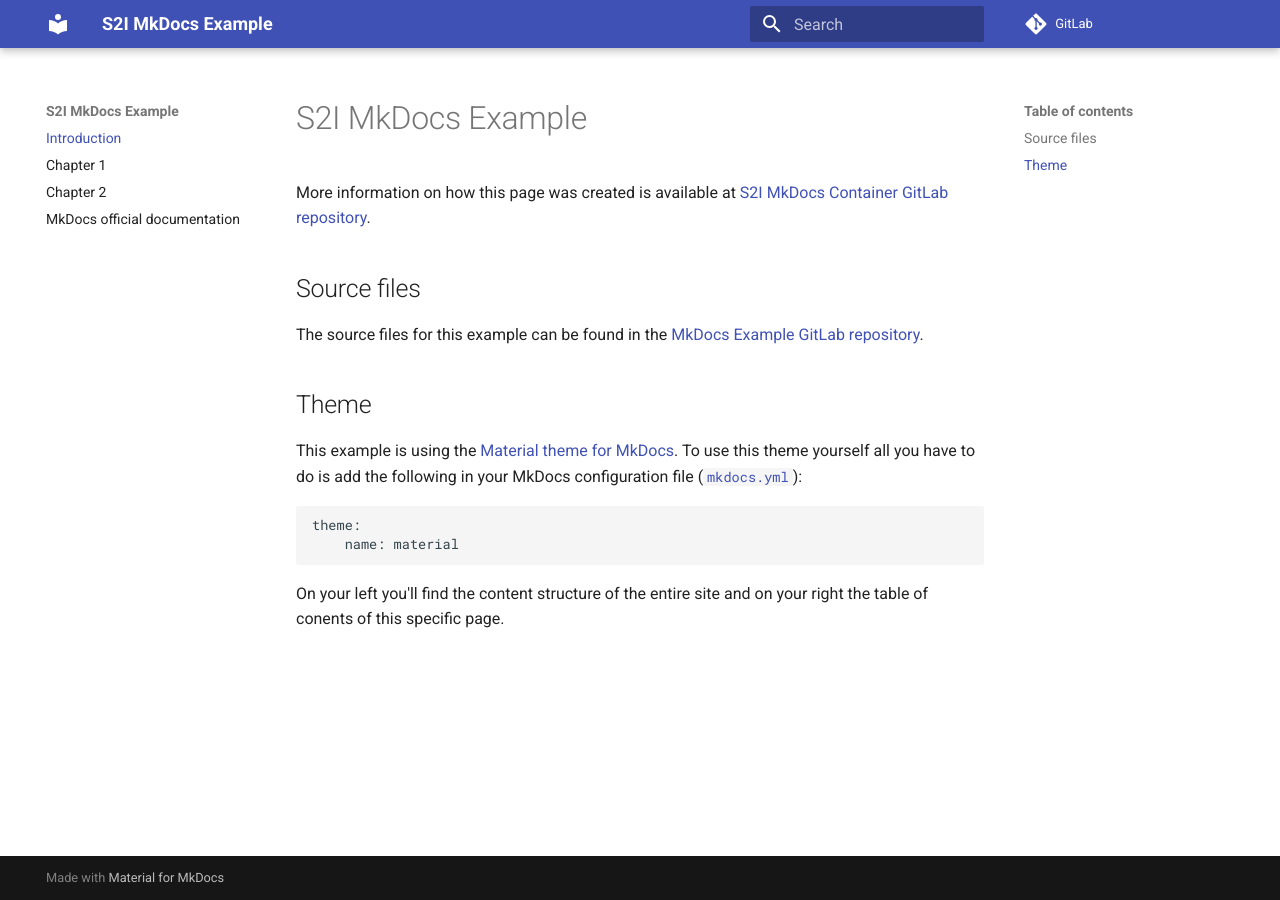
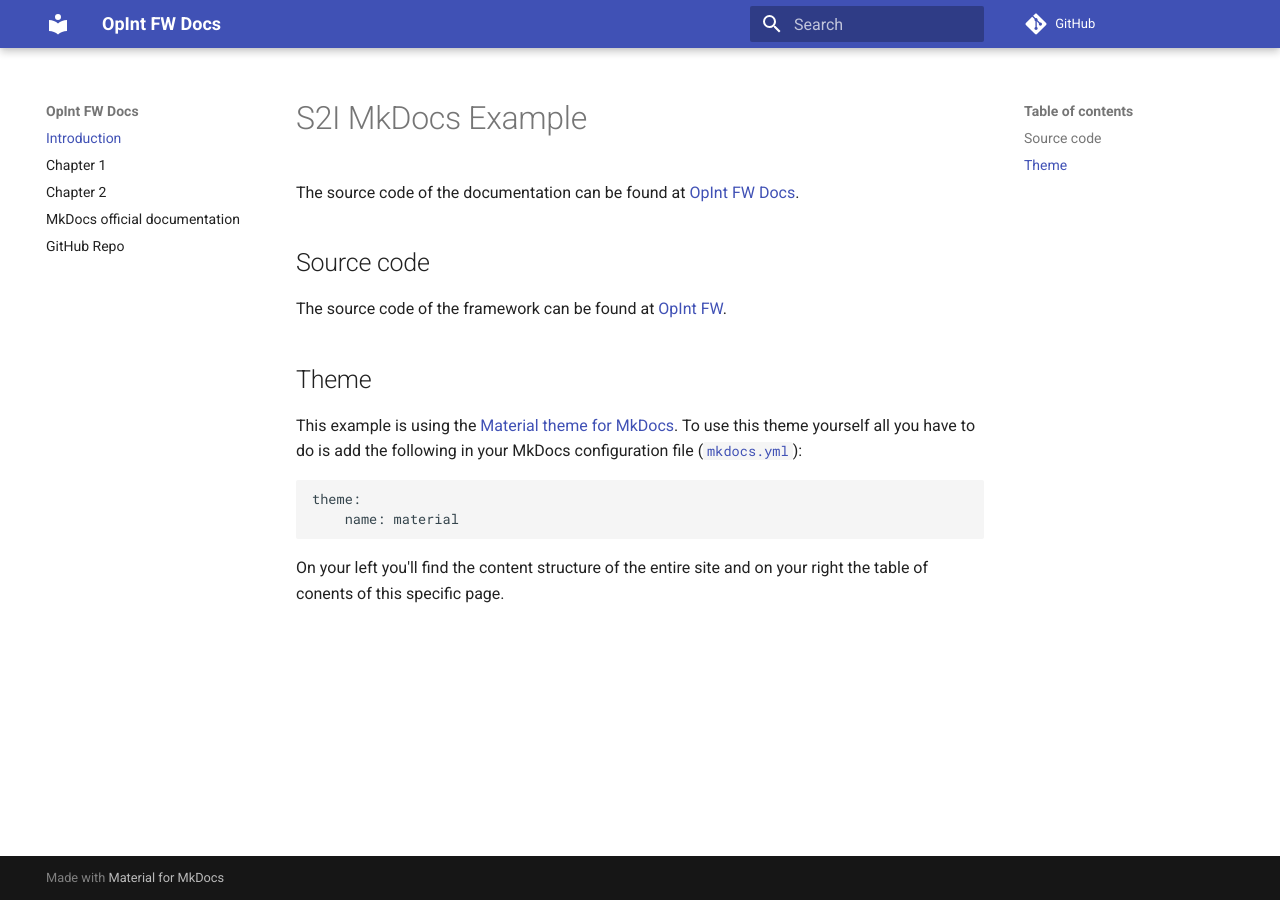
Before and after one commit to operationalintelligence/opint-framework-docs, an MkDocs documentation site: the page built from docs/index.md, in a window 1280 px wide. Built offline with MkDocs 1.6.1 and Material for MkDocs 9.7.7, drawn with Linux system fonts in a browser that asks for light colours; comment, search, counter and statistics services are not loaded.

Commit message:
adds real info/links

```diff
--- a/docs/index.md
+++ b/docs/index.md
@@ -1,10 +1,10 @@
 # S2I MkDocs Example
 
-More information on how this page was created is available at [S2I MkDocs Container GitLab repository](https://gitlab.cern.ch/authoring/documentation/s2i-mkdocs-container).
+The source code of the documentation can be found at [OpInt FW Docs](https://github.com/operationalintelligence/opint-framework-docs).
 
-## Source files
+## Source code
 
-The source files for this example can be found in the [MkDocs Example GitLab repository](https://gitlab.cern.ch/authoring/documentation/s2i-mkdocs-example).
+The source code of the framework can be found at [OpInt FW](https://github.com/operationalintelligence/opint-framework).
 
 ## Theme
 
--- a/mkdocs.yml
+++ b/mkdocs.yml
@@ -1,10 +1,10 @@
-site_name: S2I MkDocs Example
-site_description: S2I MkDocs Example
-site_author: CERN Authoring
-site_url: https://s2i-mkdocs-example.docs.cern.ch/
+site_name: OpInt FW Docs
+site_description: Documentation of the Operational Intelligence Framework.
+site_author: OpInt FW Developers
+site_url: https://opint-fw-docs.web.cern.ch/
 
-repo_name: GitLab
-repo_url: https://gitlab.cern.ch/authoring/documentation/s2i-mkdocs-example
+repo_name: GitHub
+repo_url: https://github.com/operationalintelligence/opint-framework-docs
 edit_uri: 'blob/master/docs'
 
 theme:
@@ -15,3 +15,4 @@ nav:
     - 'Chapter 1': chapter_1.md
     - 'Chapter 2': chapter_2/index.md
     - 'MkDocs official documentation': https://www.mkdocs.org/
+    - 'GitHub Repo': https://github.com/operationalintelligence/opint-framework
```
